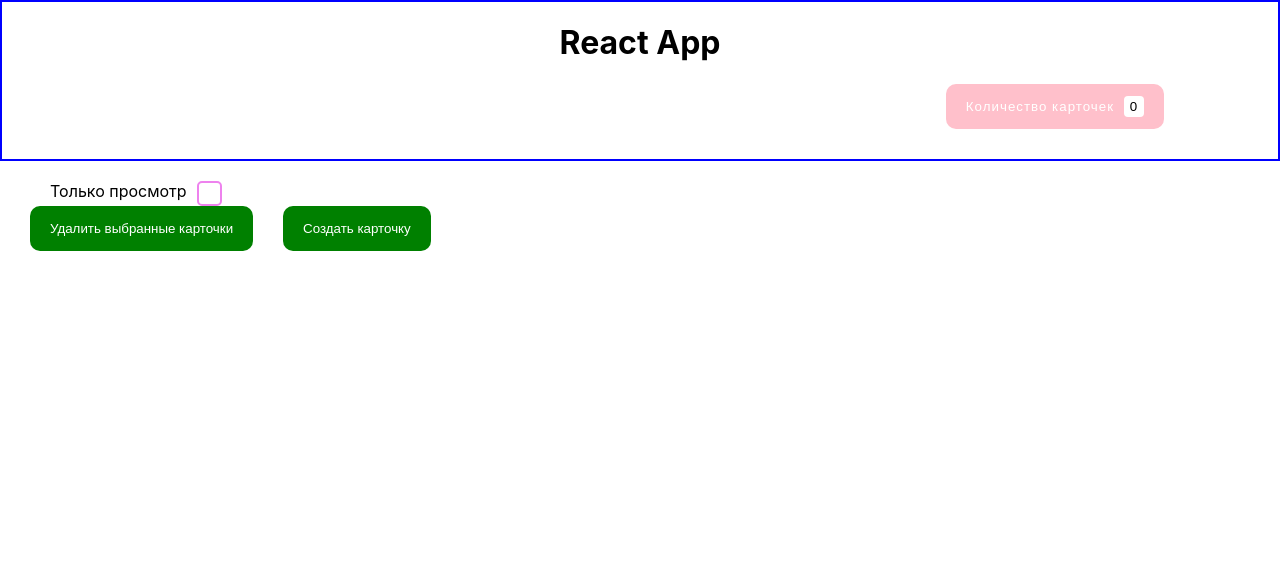
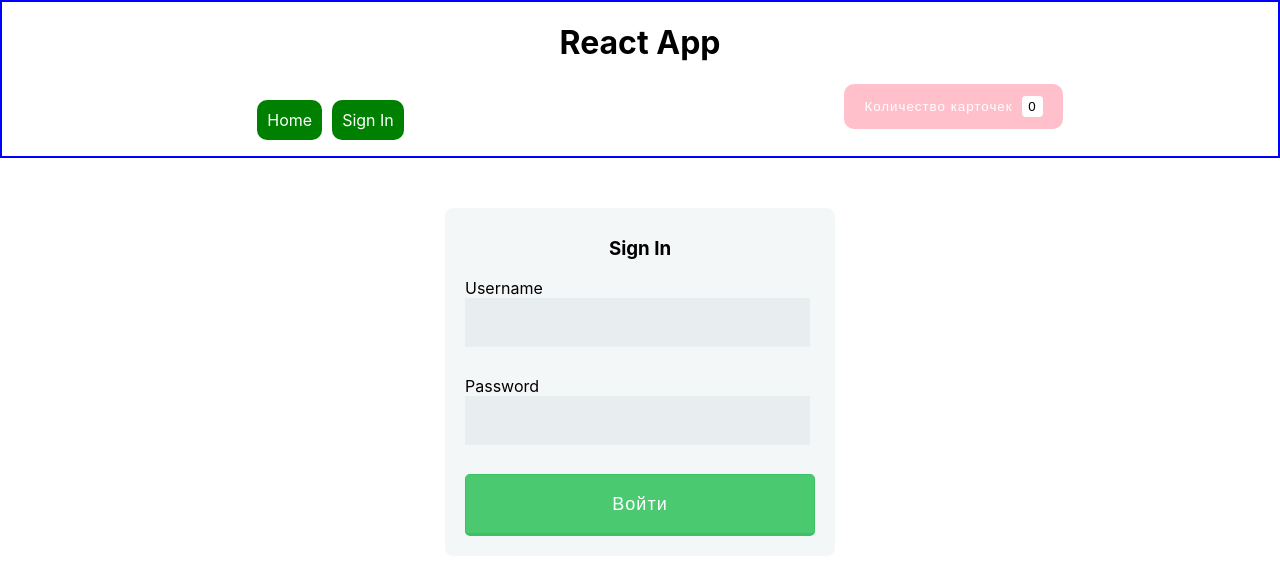
Before and after one commit to NataliaSirotko/react-course, a React (Create React App) app: page /auth in a window 1280 px wide. Shown: the top 574 px of the page. Built offline with nearby package versions, Linux system fonts and the light colour scheme; no server answers.

Commit message:
Routing. Task11.
Feat - adding routig to the App.
Refactoring the structure of the project.

```diff
--- a/package.json
+++ b/package.json
@@ -12,6 +12,7 @@
     "react": "^17.0.1",
     "react-dom": "^17.0.1",
     "react-icons": "^4.1.0",
+    "react-router-dom": "^5.2.0",
     "react-scripts": "4.0.1",
     "styled-components": "^5.2.1",
     "uuid": "^8.3.2",
--- /dev/null
+++ b/src/components/Auth/index.css
@@ -0,0 +1,41 @@
+form.auth {
+    max-width: 350px;
+    margin: 50px auto;
+    padding: 10px 20px;
+    background: #f4f7f8;
+    border-radius: 8px;
+}
+form h3 {
+    text-align: center;
+}
+.auth input {
+    background: rgba(255, green, blue, 0.1);
+    border: none;
+    font-size: 16px;
+    height: auto;
+    margin: 0;
+    outline: 0;
+    padding: 15px;
+    width: 90%;
+    background-color: #e8eeef;
+    color: #8a97a0;
+    box-shadow: 0 1px 0 rgba(0, 0, 0, 0.03);
+    margin-bottom: 30px;
+}
+.auth input:focus {
+    box-shadow: 0 0 5px rgba(81, 203, 238, 1);
+    border: 1px solid rgba(81, 203, 238, 1);
+}
+.auth button {
+    padding: 19px 39px 18px 39px;
+    color: #fff;
+    background-color: #4bc970;
+    font-size: 18px;
+    text-align: center;
+    border-radius: 5px;
+    width: 100%;
+    border: 1px solid #3ac162;
+    border-width: 1px 1px 3px;
+    box-shadow: 0 -1px 0 rgba(255, 255, 255, 0.1);
+    margin-bottom: 10px;
+}
--- /dev/null
+++ b/src/components/Auth/index.js
@@ -0,0 +1,17 @@
+import React from 'react';
+import './index.css';
+
+const Auth = (props) => (
+    <form className="auth">
+        <h3>Sign In</h3>
+        <label className="light">Username
+            <input type="text" />
+        </label>
+        <label className="light">Password
+            <input type="password" />
+        </label>
+        <button type="submit">Войти</button>
+    </form>
+);
+
+export default Auth;
--- a/src/components/Header/index.css
+++ b/src/components/Header/index.css
@@ -1,13 +1,11 @@
 .header {
     text-align: center;
     border: 2px solid blue;
+    margin-bottom: 20px;
 }
 
 .header button {
     background-color: pink;
-    letter-spacing: 1px;
-    position: relative;
-    left: 400px;
 }
 
 span.badge {
@@ -17,3 +15,26 @@ span.badge {
     border-radius: 4px;
     margin-left: 5px;
 }
+.header nav {
+    display: flex;
+    justify-content: space-around;
+}
+.header nav ul li {
+    display: inline-block;
+    padding: 10px;
+    margin-right: 10px;
+    border-radius: 10px;
+    background-color: green;
+    cursor: pointer;
+}
+.header nav ul li:hover {
+    background-color: #339933;
+}
+.header nav ul li:active {
+    background-color: green;
+    transform: translateY(2px) translateX(2px);
+}
+.header a {
+    color: white;
+    text-decoration: none;
+}
--- a/src/components/Header/index.js
+++ b/src/components/Header/index.js
@@ -1,6 +1,7 @@
 import React, { useContext } from 'react';
 import './index.css';
 import { CardContext } from '../../context/Card-context';
+import { NavLink } from 'react-router-dom';
 
 const Header = (props) => {
     const {addCounter} = useContext(CardContext);
@@ -8,9 +9,17 @@ const Header = (props) => {
     return (
     <div className="header">
         <h1>React App</h1>
-        <button type="button">
-            Количество карточек <span className="badge">{addCounter()}</span>
-        </button>
+        <nav>
+            <ul>
+                <li><NavLink to="/">Home</NavLink></li>
+                <li><NavLink to="/auth">Sign In</NavLink></li>
+            </ul>
+            <div>
+                <button type="button">
+                    Количество карточек <span className="badge">{addCounter()}</span>
+                </button>
+            </div>
+        </nav>
     </div>
     )};
 
--- /dev/null
+++ b/src/components/PageNotFound/index.js
@@ -0,0 +1,5 @@
+import React from 'react';
+
+const PageNotFound = () => <h2>Page Not Found</h2>;
+
+export default PageNotFound;
--- a/src/containers/App.css
+++ b/src/containers/App.css
@@ -1,18 +1,12 @@
-label {
-    margin-left: 50px;
-}
-main {
-    margin-top: 20px;
-}
 button {
     padding: 15px 20px;
-    margin: 0 0 30px 30px;
     background-color: green;
     color: white;
     border: none;
     border-radius: 10px;
     outline: none;
     cursor: pointer;
+    letter-spacing: 1px;
 }
 button:hover {
     background-color: #339933;
@@ -21,8 +15,3 @@ button:active {
     background-color: green;
     transform: translateY(2px) translateX(2px);
 }
-.cardblock {
-    display: flex;
-    justify-content: space-between;
-    flex-wrap: wrap;
-  }
--- a/src/containers/App.js
+++ b/src/containers/App.js
@@ -1,76 +1,22 @@
-import React, { useState, useContext } from 'react';
+import React, { Suspense } from 'react';
 import './App.css';
-import CardList from '../components/Cardlist';
+import Cardblock from './Cardblock';
 import Header from '../components/Header';
-import styled from 'styled-components';
-import { CardContext } from '../context/Card-context';
+import { Route, Switch } from 'react-router-dom';
+import PageNotFound from '../components/PageNotFound';
 
-const Checkbox = styled.input`
-  -webkit-appearance: none;
-  -moz-appearance: none;
-  appearance: none;
-  width: 25px;
-  height: 25px;
-  border: 2px solid violet;
-  border-radius: 5px;
-  margin: 0 10px;
-  vertical-align: top;
-  outline: none;
-  transition: all 0.3s ease;
-  cursor: pointer;
-
-  &:hover {
-    border-width: 4px;
-  }
-
-  &:active {
-    background: violet;
-  }
-
-  &:checked {
-    height: .6rem;
-    border-width: 4px;
-    border-top-style: none;
-    border-right-style: none;
-    -webkit-transform: rotate(-45deg);
-    -moz-transform: rotate(-45deg);
-    -ms-transform: rotate(-45deg);
-    -o-transform: rotate(-45deg);
-    transform: rotate(-45deg);
-  }
-  `;
+const Auth = React.lazy(() => import('../components/Auth'));
 
 function App() {
-  const [ state, setState ] = useState({
-    checked: false
-  });
-
-  const {cardState, addCard, deleteCards} = useContext(CardContext);
-
-  function mainChecked() {
-    cardState.forEach(c => {
-      return c.edited = false;
-    });
-    setState({
-      checked: !state.checked
-    });
-  }
 
   return (
     <div className="App">
       <Header />
-      <main>
-        <label>Только просмотр
-          <Checkbox type="checkbox" checked={state.checked} onChange={mainChecked}  />
-        </label>
-        <div className="cardblock">
-          <CardList
-           checkboxMain={state.checked}
-           />
-        </div>
-        <button type="text" onClick={deleteCards}>Удалить выбранные карточки</button>
-        <button type="text" onClick={addCard}>Создать карточку</button>
-      </main>
+      <Switch>
+        <Route path="/auth" render={() => <Suspense fallback={<div>...Loading</div>}> <Auth /> </Suspense> } />
+        <Route path="/" exact component={Cardblock} />
+        <Route component={PageNotFound} />
+      </Switch>
     </div>
   );
 }
--- /dev/null
+++ b/src/containers/Cardblock/index.css
@@ -0,0 +1,11 @@
+.block label {
+    margin-left: 50px;
+}
+.cardblock {
+    display: flex;
+    justify-content: space-between;
+    flex-wrap: wrap;
+}
+.block button {
+    margin: 0 0 30px 30px;
+}
--- /dev/null
+++ b/src/containers/Cardblock/index.js
@@ -0,0 +1,72 @@
+import React, { useState, useContext } from 'react';
+import './index.css';
+import CardList from '../../components/Cardlist';
+import styled from 'styled-components';
+import { CardContext } from '../../context/Card-context';
+
+const Checkbox = styled.input`
+  -webkit-appearance: none;
+  -moz-appearance: none;
+  appearance: none;
+  width: 25px;
+  height: 25px;
+  border: 2px solid violet;
+  border-radius: 5px;
+  margin: 0 10px;
+  vertical-align: top;
+  outline: none;
+  transition: all 0.3s ease;
+  cursor: pointer;
+
+  &:hover {
+    border-width: 4px;
+  }
+
+  &:active {
+    background: violet;
+  }
+
+  &:checked {
+    height: .6rem;
+    border-width: 4px;
+    border-top-style: none;
+    border-right-style: none;
+    -webkit-transform: rotate(-45deg);
+    -moz-transform: rotate(-45deg);
+    -ms-transform: rotate(-45deg);
+    -o-transform: rotate(-45deg);
+    transform: rotate(-45deg);
+  }
+  `;
+
+const Cardblock = (props) => {
+    const [ state, setState ] = useState({
+      checked: false
+    });
+
+    const {cardState, deleteCards, addCard} = useContext(CardContext);
+
+    function mainChecked() {
+      cardState.forEach(c => {
+        return c.edited = false;
+      });
+      setState({
+        checked: !state.checked
+      });
+    }
+
+    return (
+        <div className="block">
+            <label>Только просмотр
+                <Checkbox type="checkbox" checked={state.checked} onChange={mainChecked} />
+            </label>
+            <div className="cardblock">
+                <CardList checkboxMain={state.checked} />
+            </div>
+            <button type="text" onClick={deleteCards}>Удалить выбранные карточки</button>
+            <button type="text" onClick={addCard}>Создать карточку</button>
+        </div>
+      );
+};
+
+export default Cardblock;
--- a/src/index.js
+++ b/src/index.js
@@ -5,6 +5,7 @@ import App from './containers/App';
 import reportWebVitals from './reportWebVitals';
 import Provider from './context/Card-context';
 import axios from 'axios';
+import { BrowserRouter } from 'react-router-dom';
 
 axios.interceptors.request.use(request => request,
   error => {
@@ -22,9 +23,11 @@ axios.interceptors.request.use(response => response,
 
 ReactDOM.render(
   <React.StrictMode>
-    <Provider>
-      <App />
-    </Provider>
+    <BrowserRouter>
+      <Provider>
+        <App />
+      </Provider>
+    </BrowserRouter>
   </React.StrictMode>,
   document.getElementById('root')
 );
```
Also changed, not shown: 1 other file (tests, documents, lock files or other folders).
